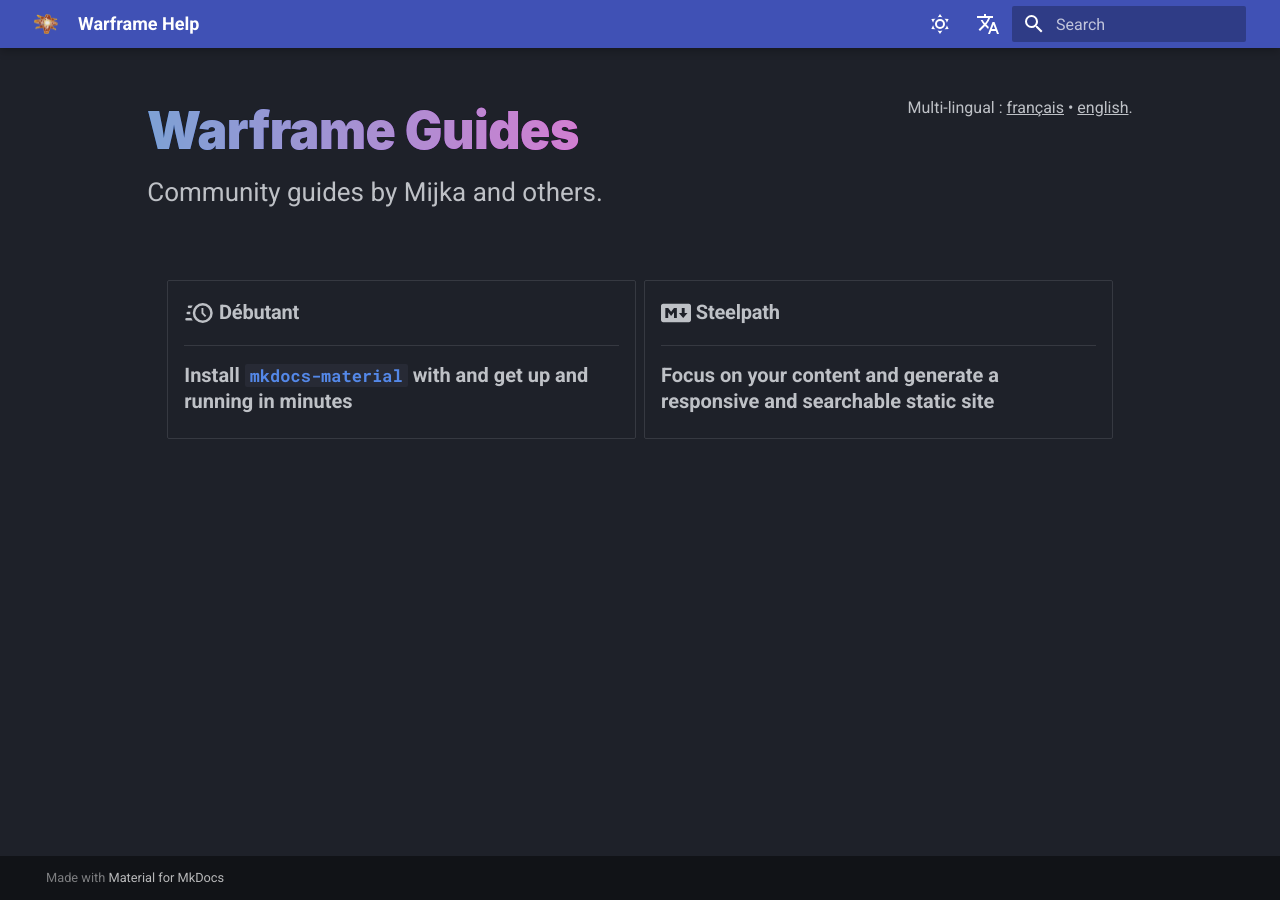
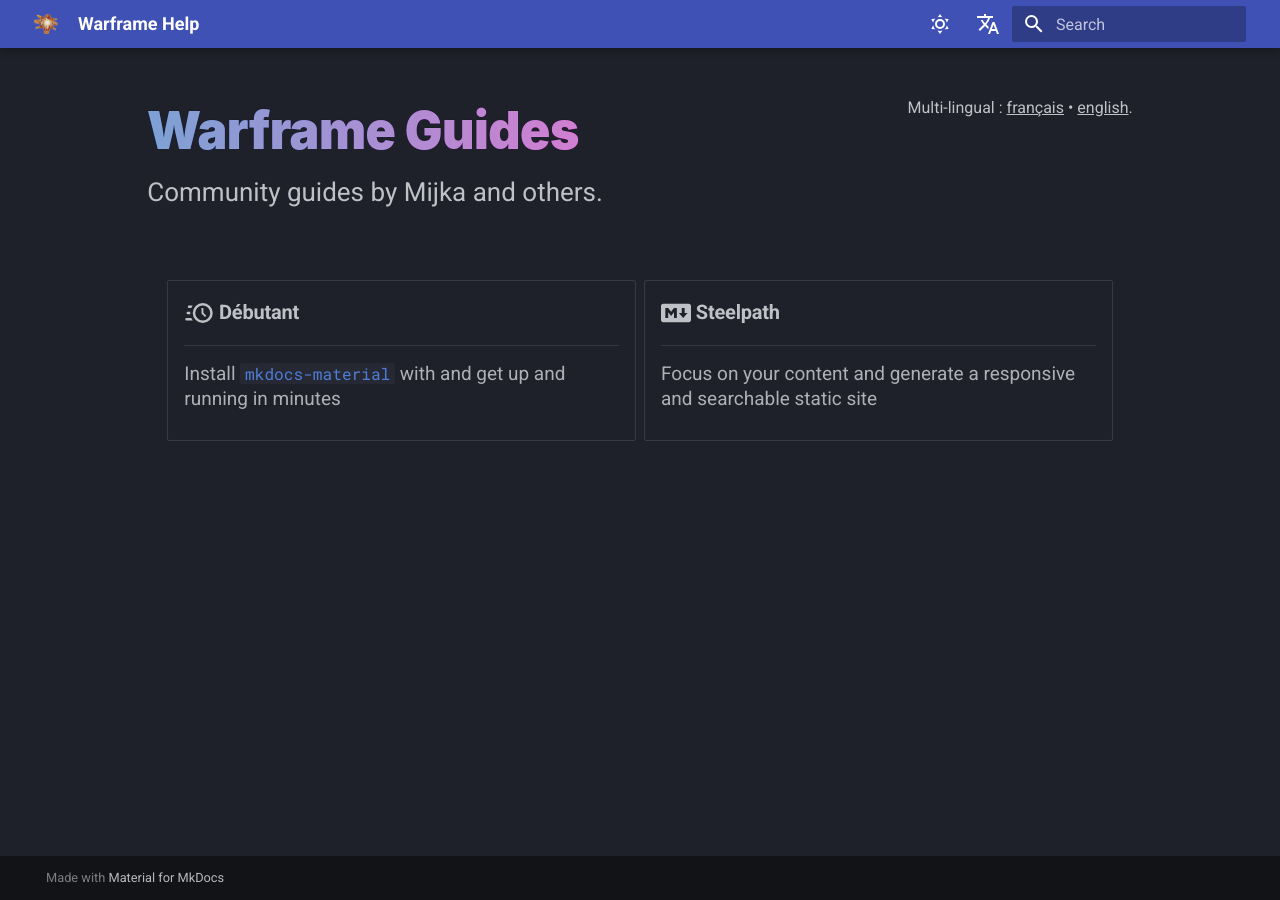
Before and after one commit to warframehelp/website_mkdocs, an MkDocs documentation site: the page built from docs/index.md, in a window 1280 px wide. Built offline with MkDocs 1.6.1 and Material for MkDocs 9.7.7, drawn with Linux system fonts in a browser that asks for light colours; some web fonts are replaced; comment, search, counter and statistics services are not loaded.

Commit message:
narrow-cards on main page : reduce bold on descriptions

```diff
--- a/docs/stylesheets/frontpage.css
+++ b/docs/stylesheets/frontpage.css
@@ -125,3 +125,26 @@
     justify-content: center;
   }
 }
+
+
+.narrow-cards li > p:first-child strong {
+  font-size: 1.4rem !important;
+  font-weight: 600 !important;
+  display: block !important;
+  margin: 0.2rem 0 0.5rem 0 !important;
+  line-height: 1.3 !important;
+}
+
+
+.narrow-cards li > p:nth-child(3) {
+  font-weight: 400 !important;
+  font-size: 0.95rem !important;
+  color: var(--md-default-fg-color--light) !important;
+  margin: 0 0 0.6rem 0 !important;
+}
+
+
+[data-md-color-scheme="slate"] .narrow-cards li > p:nth-child(3) {
+  color: var(--md-default-fg-color--dark) !important;
+  opacity: 0.9 !important;
+}
```
